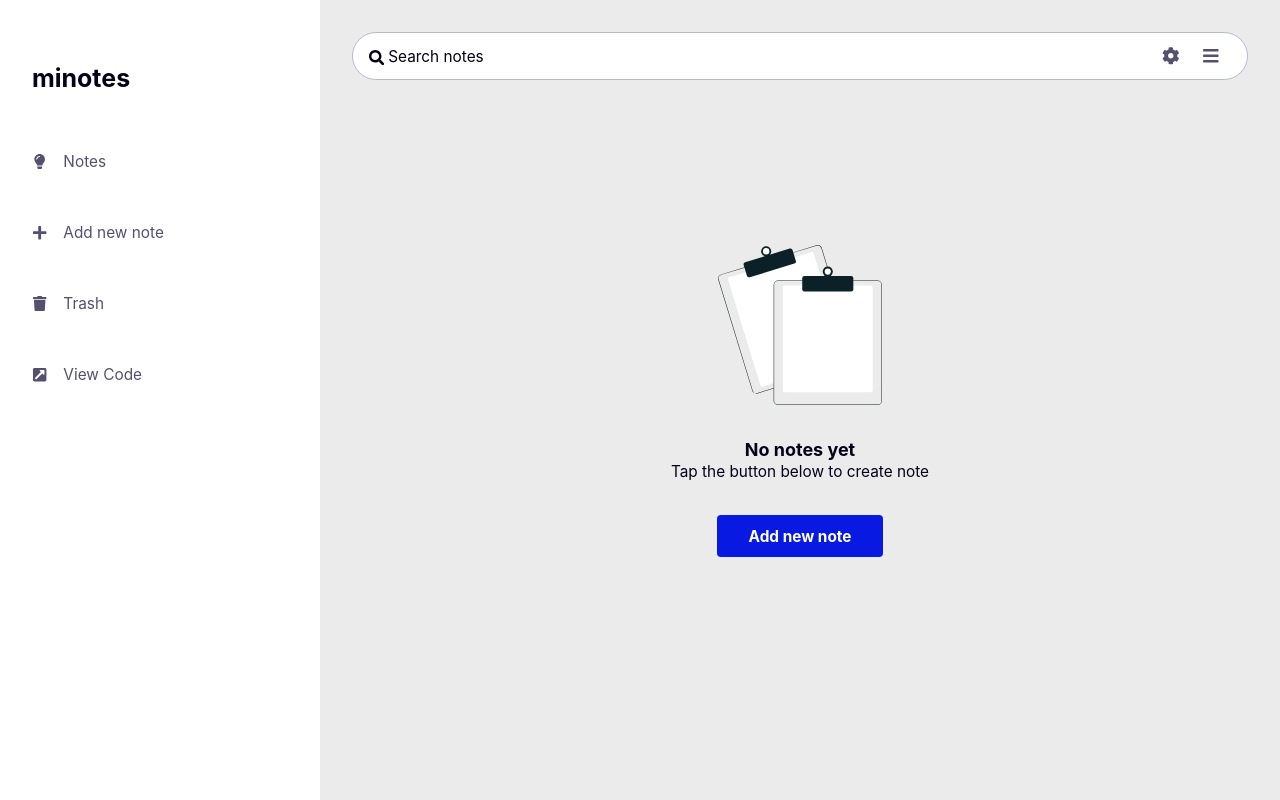
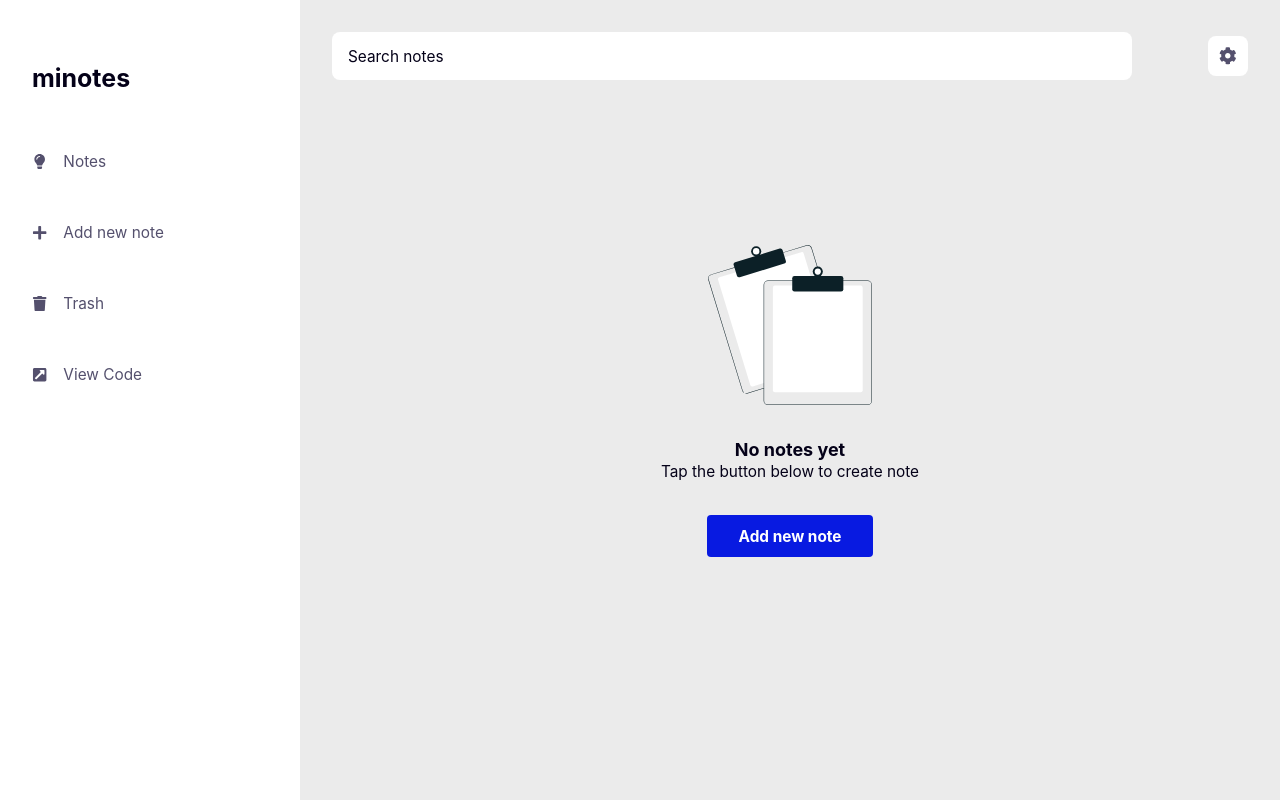
Before and after one commit to gzkdev/minote, a React (Create React App) app: page / in a window 1280 px wide. Built offline with nearby package versions, Linux system fonts and the light colour scheme.

Commit message:
updated search bar styles

```diff
--- a/src/components/AppContainer/AppContainer.jsx
+++ b/src/components/AppContainer/AppContainer.jsx
@@ -5,8 +5,8 @@ const AppContainerStyled = styled.div`
   position: relative;
 
   @media (min-width: 768px) {
-    display: flex;
-    align-items: flex-start;
+    display: grid;
+    grid-template-columns: minmax(240px, 300px) 1fr;
   }
 `;
 
--- a/src/components/SearchBar/SearchBar.jsx
+++ b/src/components/SearchBar/SearchBar.jsx
@@ -1,7 +1,7 @@
 import { useContext, useState } from "react";
 import NotesContext from "../../NotesContext";
 import SearchBarStyled from "./SearchBar.styled";
-import { FaBars, FaCog, FaSearch } from "react-icons/fa";
+import { FaBars, FaCog } from "react-icons/fa";
 import Modal from "../Modal/Modal";
 
 function SearchBar({ page }) {
@@ -11,11 +11,9 @@ function SearchBar({ page }) {
 
   return (
     <SearchBarStyled>
-      {page === "home" ? (
-        <div>
-          <label htmlFor="search">
-            <FaSearch />
-          </label>
+      <button onClick={toggleisActive}>
+        <FaBars />
+      </button>
       <input
         name="search"
         placeholder="Search notes"
@@ -23,15 +21,8 @@ function SearchBar({ page }) {
         value={searchText}
         onChange={(e) => setSearchText(e.target.value)}
       />
-        </div>
-      ) : (
-        <span>{page}</span>
-      )}
       <button onClick={() => setIsSettingsOpen(!isSettingsOpen)}>
         <FaCog />
-      </button>
-      <button onClick={toggleisActive}>
-        <FaBars />
       </button>
       <Modal state={isSettingsOpen} stateFunction={setIsSettingsOpen} />
     </SearchBarStyled>
--- a/src/components/SearchBar/SearchBar.styled.jsx
+++ b/src/components/SearchBar/SearchBar.styled.jsx
@@ -5,39 +5,18 @@ const SearchBarStyled = styled.div`
   top: 2rem;
   display: flex;
   align-items: center;
+  justify-content: space-between;
   width: 100%;
-  min-height: 48px;
+  margin: 0 auto;
   padding: 0 1rem;
   background-color: var(--color-100);
-  border: 1px solid var(--color-800);
+  border-radius: 8px;
   z-index: 900;
-  border-radius: 40px;
 
-  & > span {
-    display: inline-block;
+  & input {
+    min-height: 48px;
     flex-grow: 1;
-    font-weight: bold;
-    text-transform: capitalize;
-  }
-
-  & > div:nth-child(1) {
-    position: relative;
-    flex-grow: 1;
-    display: flex;
-    align-items: center;
-
-    & input {
-      width: 100%;
-      outline: none;
-      border: none;
-      padding-left: 1.2rem;
-    }
-
-    & label {
-      position: absolute;
-      left: 0;
-      top: 30%;
-    }
+    border-radius: inherit;
   }
 
   & button {
@@ -55,6 +34,28 @@ const SearchBarStyled = styled.div`
       background-color: var(--color-110);
     }
   }
+
+  @media (min-width: 768px) {
+    background: none;
+    padding: 0;
+
+    button:nth-child(1) {
+      display: none;
+    }
+
+    button:nth-child(3) {
+      height: 100%;
+      aspect-ratio: 1/1;
+      background-color: var(--color-100);
+      border-radius: 8px;
+    }
+
+    & input {
+      background-color: var(--color-100);
+      padding: 0 1rem;
+      max-width: 800px;
+    }
+  }
 `;
 
 export default SearchBarStyled;
```
Lines whose indentation alone changed are shown as unchanged.
